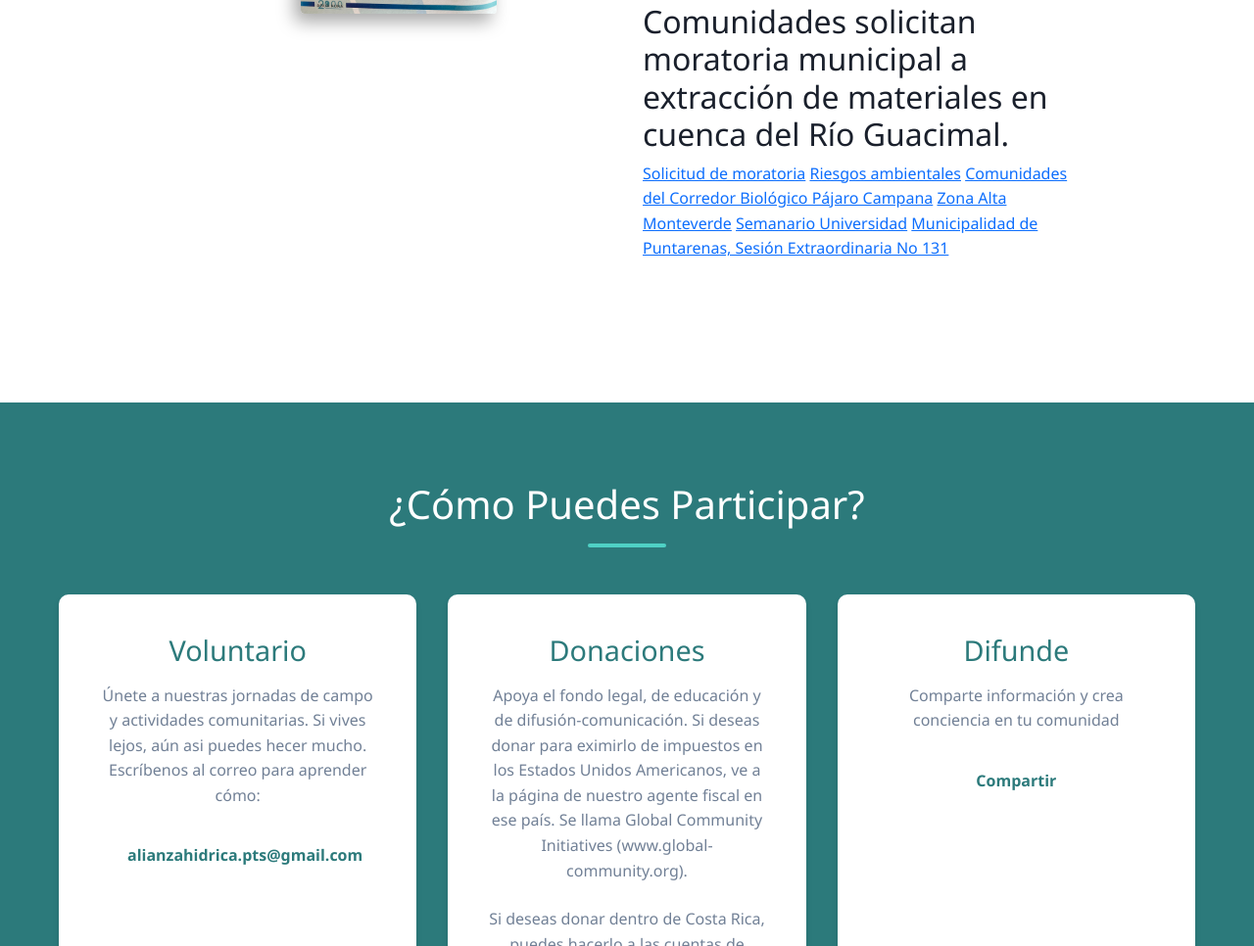
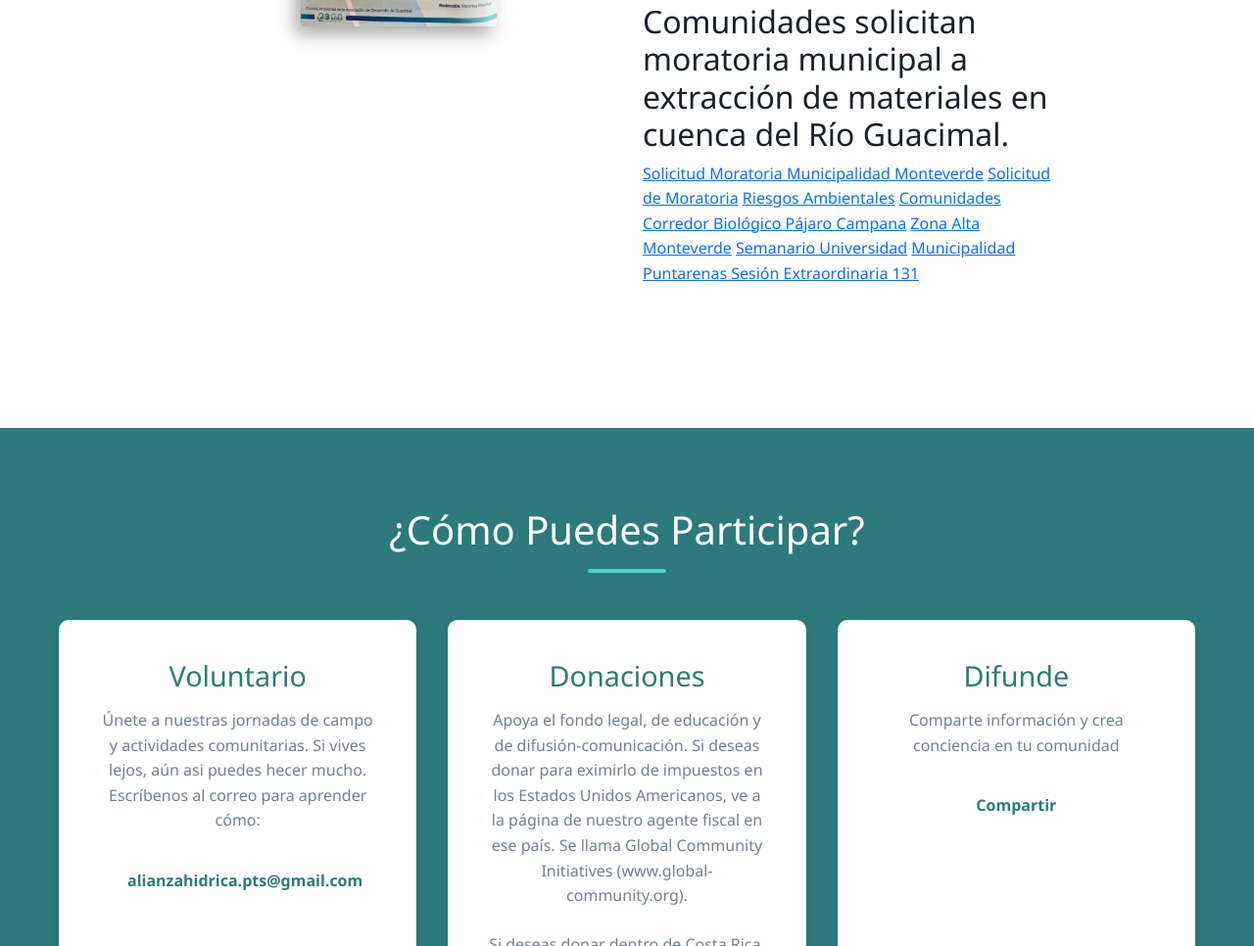
Before and after one commit to hub420/Rio-Guacimal, a plain HTML site: page index.html in a window 1280 px wide. Shown: the part 8349-9315 px from the top of the page at 98% size. Drawn offline with nearby package versions, Linux system fonts and the light colour scheme.

Commit message:
nueva noticia moratoria muni MV

```diff
--- a/index.html
+++ b/index.html
@@ -324,19 +324,19 @@
                                     Río Guacimal.</h2>
                                 <div class="lista-botones">
                                     <a href="https://www.instagram.com/p/DR2e1cWkW0a/?igsh=ZjRubDJuZ3RtcGxh"
-                                        target="_blank" class="btn-link">Solicitud de moratoria</a>
+                                        target="_blank" class="btn-link">Solicitud Moratoria Municipalidad Monteverde</a>
+                                    <a href="https://wp.me/p6rfbZ-Aw3"
+                                        target="_blank" class="btn-link">Solicitud de Moratoria</a>
                                     <a href="https://delfino.cr/2025/11/comunidades-solicitan-moratoria-municipal-para-frenar-extracciones-en-el-rio-guacimal-en-puntarenas"
-                                        target="_blank" class="btn-link">Riesgos ambientales</a>
+                                        target="_blank" class="btn-link">Riesgos Ambientales</a>
                                     <a href="https://www.instagram.com/p/DRkr2NFE2a7/?igsh=ZmJrMXY5ZXVyOTB0"
-                                        target="_blank" class="btn-link">Comunidades del Corredor Biológico Pájaro
-                                        Campana</a>
+                                        target="_blank" class="btn-link">Comunidades Corredor Biológico Pájaro Campana</a>
                                     <a href="https://zonaaltamedios.com/post/146-la-comunidad-de-guacimal-y-organizaciones-del-corredor-pajaro-campana-se-levantan-para-defender-el-rio-y-exigen-una-moratoria-municipal"
                                         target="_blank" class="btn-link">Zona Alta Monteverde</a>
                                     <a href="https://semanariouniversidad.com/pais/comunidades-puntarenenses-piden-a-municipalidad-moratoria-municipal-para-frenar-extracciones-en-el-rio-guacimal/"
                                         target="_blank" class="btn-link">Semanario Universidad</a>
                                     <a href="https://www.facebook.com/share/v/1HteFBwezx/?mibextid=wwXIfr"
-                                        target="_blank" class="btn-link">Municipalidad de Puntarenas, Sesión
-                                        Extraordinaria No 131 </a>
+                                        target="_blank" class="btn-link">Municipalidad Puntarenas Sesión Extraordinaria 131</a>
                                 </div>
                             </section>
 
```
